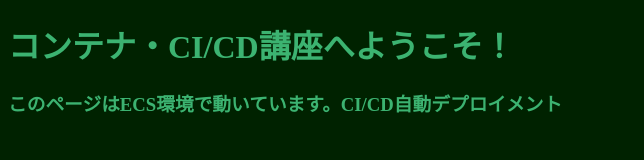
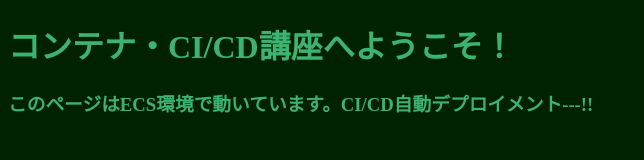
Before and after one commit to muso-tensei/ctn-cicd-hdon-repo, a plain HTML site: page src/index.html in a window 1280 px wide. Shown: the full height of the page, 0-644 px from the left. Drawn offline with Linux system fonts and the light colour scheme.

Commit message:
lady commit

```diff
--- a/src/index.html
+++ b/src/index.html
@@ -6,6 +6,6 @@
 </head>
 <body bgcolor="#002200">
 <h1><font color="#3CB371">コンテナ・CI/CD講座へようこそ！</font></h1>
-<h3><font color="#3CB371">このページはECS環境で動いています。CI/CD自動デプロイメント</font></h3>
+<h3><font color="#3CB371">このページはECS環境で動いています。CI/CD自動デプロイメント---!!</font></h3>
 </body>
 </html>
```
